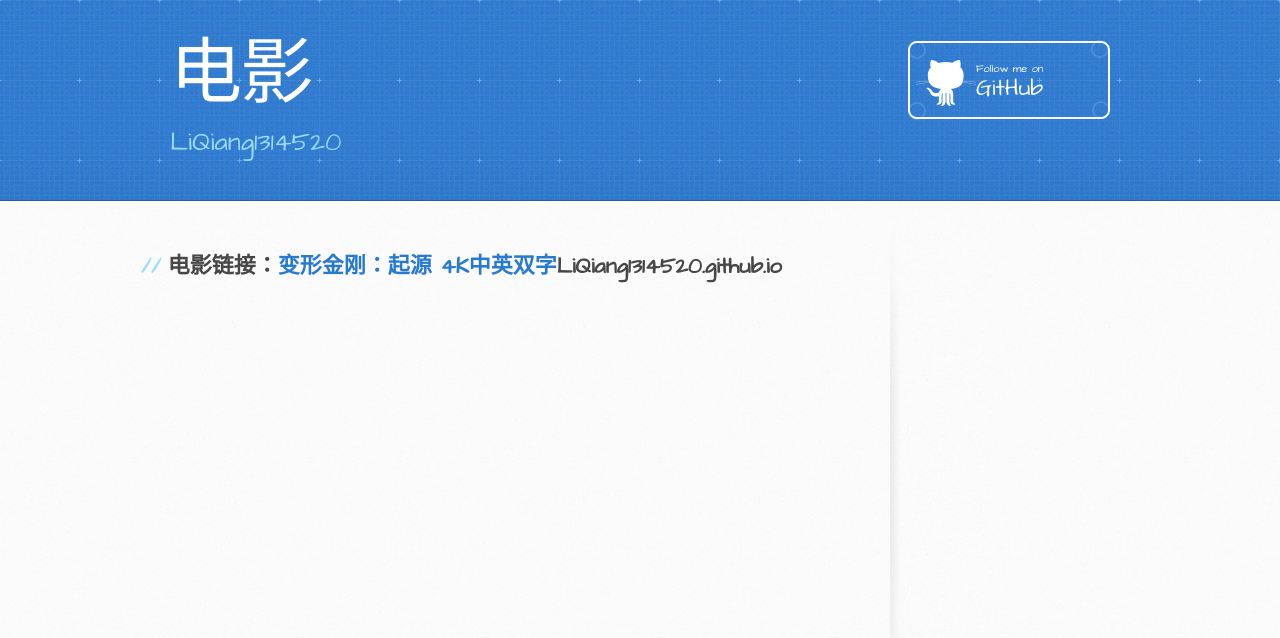
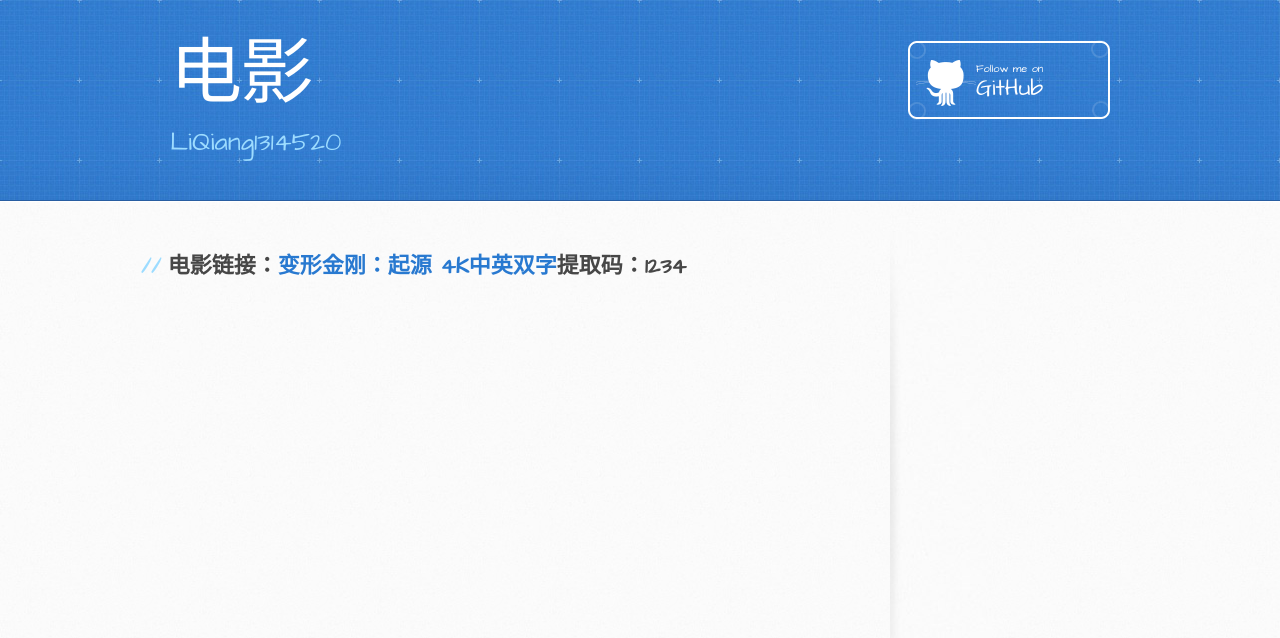
Before and after one commit to LiQiang1314520/LiQiang1314520.github.io, a Jekyll site: the page built from index.md, in a window 1280 px wide. Shown: the top 638 px of the page. Built offline with Jekyll 4.4.1, drawn with Linux system fonts in a browser that asks for light colours; our own code applies the rules of GitHub Pages for plain Markdown files.

Commit message:
Update index.md

```diff
--- a/index.md
+++ b/index.md
@@ -1,4 +1,4 @@
 ---
 layout: default
 ---
-##  电影链接：[变形金刚：起源 4K中英双字](LiQiang1314520.github.io)LiQiang1314520.github.io
+##  电影链接：[变形金刚：起源 4K中英双字](https://pan.baidu.com/s/1Sz1UAYj_CezggsONr2bR4Q?pwd=1234)提取码：1234
```
